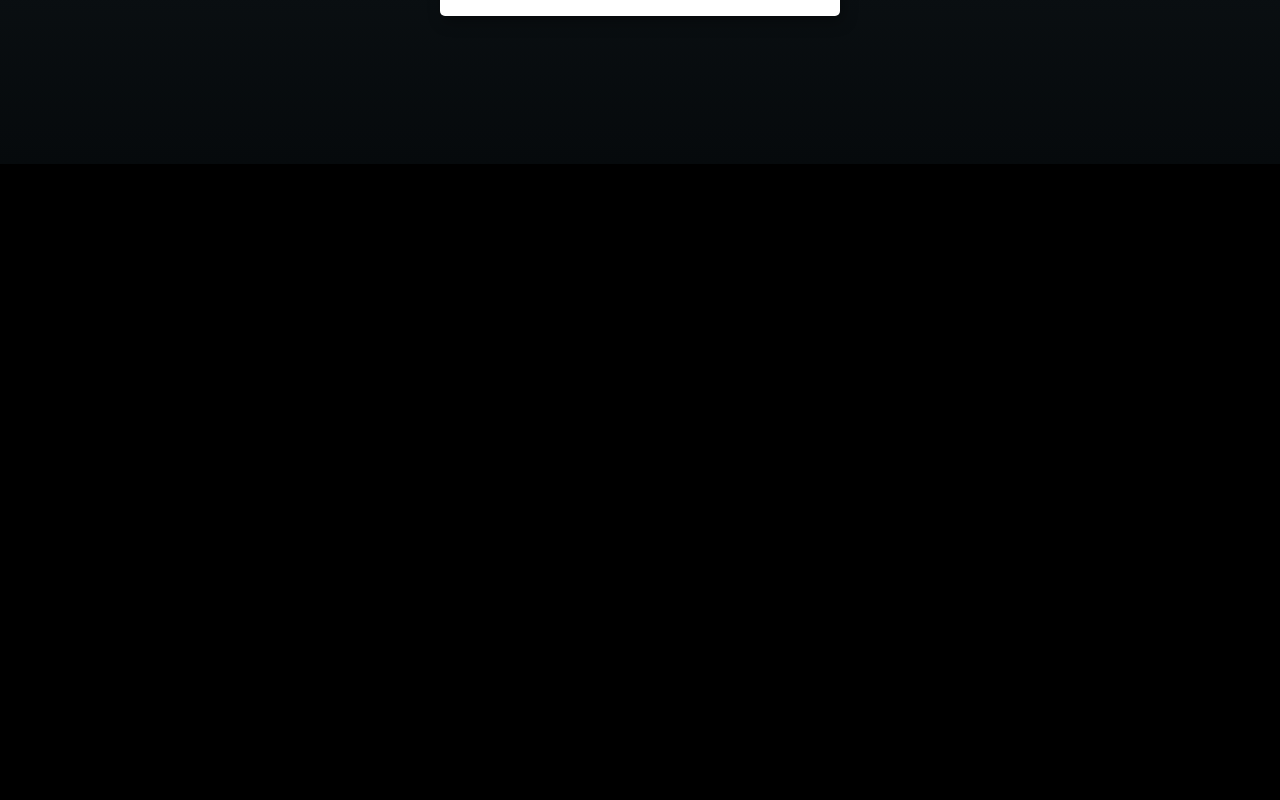
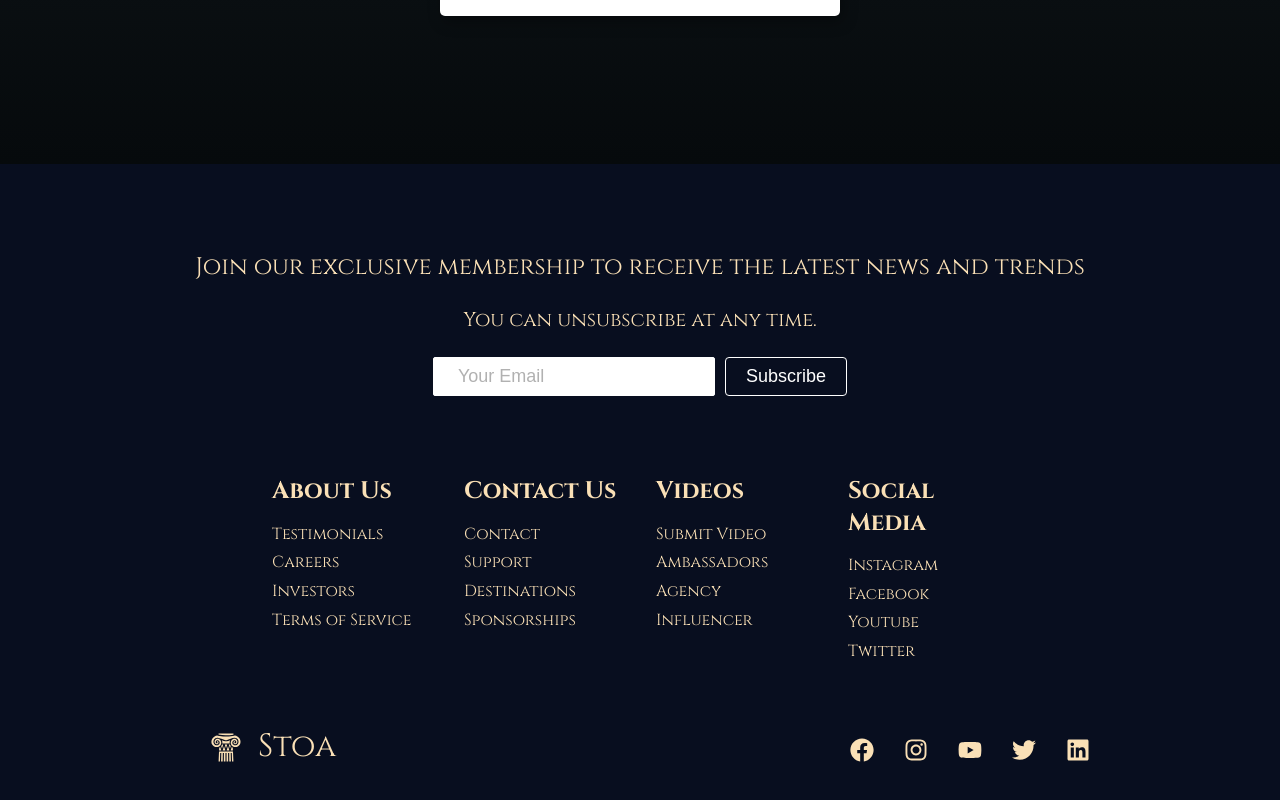
Before and after one commit to mark-johnson-dev/code-RS-app-solution-base, a React (Create React App) app: page / in a window 1280 px wide. Shown: the part 3975-4775 px from the top of the page. Before the commit the page ends 4139 px from the top, so only its background shows below. Built offline with nearby package versions, Linux system fonts and the light colour scheme; a web font is replaced by a local one.

Commit message:
Added new files footer component and styles

```diff
--- a/src/App.js
+++ b/src/App.js
@@ -4,6 +4,7 @@
 import Slider from "./components/Slider";
 import Philosophy from "./components/Philosophy";
 import Hero from "./components/Hero";
+import Footer from "./components/Footer";
 
 function App() {
   return (
@@ -12,6 +13,7 @@
       <Slider />
       <Philosophy />
       <Hero />
+      <Footer />
       <Switch>
         <Route path="/" />
       </Switch>
--- /dev/null
+++ b/src/components/Footer.js
@@ -0,0 +1,127 @@
+import React from "react";
+import "./Footer.scss";
+import { Button } from "./Button";
+import { Link } from "react-router-dom";
+import {
+  FaFacebook,
+  FaInstagram,
+  FaYoutube,
+  FaTwitter,
+  FaLinkedin,
+} from "react-icons/fa";
+import { GiIonicColumn } from "react-icons/gi";
+
+function Footer() {
+  return (
+    <div className="footer-container">
+      <section className="footer-subscription">
+        <p className="footer-subscription-heading">
+          Join our exclusive membership to receive the latest news and trends
+        </p>
+        <p className="footer-subscription-text">
+          You can unsubscribe at any time.
+        </p>
+        <div className="input-areas">
+          <form>
+            <input
+              className="footer-input"
+              name="email"
+              type="email"
+              placeholder="Your Email"
+            />
+            <Button buttonStyle="btn--outline">Subscribe</Button>
+          </form>
+        </div>
+      </section>
+      <div className="footer-links">
+        <div className="footer-link-wrapper">
+          <div className="footer-link-items">
+            <h2>About Us</h2>
+            <Link to="/">Testimonials</Link>
+            <Link to="/">Careers</Link>
+            <Link to="/">Investors</Link>
+            <Link to="/">Terms of Service</Link>
+          </div>
+          <div className="footer-link-items">
+            <h2>Contact Us</h2>
+            <Link to="/">Contact</Link>
+            <Link to="/">Support</Link>
+            <Link to="/">Destinations</Link>
+            <Link to="/">Sponsorships</Link>
+          </div>
+        </div>
+        <div className="footer-link-wrapper">
+          <div className="footer-link-items">
+            <h2>Videos</h2>
+            <Link to="/">Submit Video</Link>
+            <Link to="/">Ambassadors</Link>
+            <Link to="/">Agency</Link>
+            <Link to="/">Influencer</Link>
+          </div>
+          <div className="footer-link-items">
+            <h2>Social Media</h2>
+            <Link to="/">Instagram</Link>
+            <Link to="/">Facebook</Link>
+            <Link to="/">Youtube</Link>
+            <Link to="/">Twitter</Link>
+          </div>
+        </div>
+      </div>
+      <section className="social-media">
+        <div className="social-media-wrap">
+          <div className="footer-logo">
+            <Link to="/" className="social-logo">
+              <GiIonicColumn className="navbar-icon" />
+              Stoa
+            </Link>
+          </div>
+          <small className="website-rights"></small>
+          <div className="social-icons">
+            <Link
+              className="social-icon-link"
+              to="/"
+              target="_blank"
+              aria-label="Facebook"
+            >
+              <FaFacebook />
+            </Link>
+            <Link
+              className="social-icon-link"
+              to="/"
+              target="_blank"
+              aria-label="Instagram"
+            >
+              <FaInstagram />
+            </Link>
+            <Link
+              className="social-icon-link"
+              to="/"
+              target="_blank"
+              aria-label="Youtube"
+            >
+              <FaYoutube />
+            </Link>
+            <Link
+              className="social-icon-link"
+              to="/"
+              target="_blank"
+              aria-label="Twitter"
+            >
+              <FaTwitter />
+            </Link>
+            <Link
+              className="social-icon-link"
+              to="/"
+              target="_blank"
+              aria-label="LinkedIn"
+            >
+              <FaLinkedin />
+            </Link>
+          </div>
+        </div>
+      </section>
+    </div>
+  );
+}
+
+export default Footer;
--- /dev/null
+++ b/src/components/Footer.scss
@@ -0,0 +1,160 @@
+@import "../shared.scss";
+
+.footer-container {
+  background-color: rgb(8, 14, 31);
+  padding: 4rem 0 2rem 0;
+  display: flex;
+  flex-direction: column;
+  justify-content: center;
+  align-items: center;
+}
+
+.footer-subscription {
+  display: flex;
+  flex-direction: column;
+  justify-content: center;
+  align-items: center;
+  text-align: center;
+  margin-bottom: 24px;
+  padding: 24px;
+  color: $primary_color;
+}
+
+.footer-subscription > p {
+  font-family: $primary-font;
+}
+
+.footer-subscription-heading {
+  margin-bottom: 24px;
+  font-size: 24px;
+}
+
+.footer-subscription-text {
+  margin-bottom: 24px;
+  font-size: 20px;
+}
+
+.footer-input {
+  padding: 8px 24px;
+  border-radius: 2px;
+  margin-right: 10px;
+  outline: none;
+  border: none;
+  font-size: 18px;
+  margin-bottom: 16px;
+  border: 1px solid #fff;
+}
+
+.footer-links {
+  width: 100%;
+  max-width: 1000px;
+  display: flex;
+  justify-content: center;
+}
+
+.footer-link-wrapper {
+  display: flex;
+}
+
+.footer-link-items {
+  display: flex;
+  flex-direction: column;
+  align-items: flex-start;
+  margin: 16px;
+  text-align: left;
+  width: 160px;
+  box-sizing: border-box;
+}
+
+.footer-link-items h2 {
+  margin-bottom: 16px;
+}
+
+.footer-link-items > h2 {
+  color: $primary_color;
+}
+
+.footer-link-items a {
+  color: $primary_color;
+  text-decoration: none;
+  margin-bottom: 0.5rem;
+}
+
+.footer-link-items a:hover {
+  color: #e9e9e9;
+  transition: 0.3s ease-out;
+}
+
+.footer-email-form h2 {
+  margin-bottom: 2rem;
+}
+
+.footer-input::placeholder {
+  color: #b1b1b1;
+}
+
+/* Social Icons */
+.social-icon-link {
+  color: $primary_color;
+  font-size: 24px;
+}
+
+.social-media {
+  max-width: 1000px;
+  width: 100%;
+}
+
+.social-media-wrap {
+  display: flex;
+  justify-content: space-between;
+  align-items: center;
+  width: 90%;
+  max-width: 1000px;
+  margin: 40px auto 0 auto;
+}
+
+.social-icons {
+  display: flex;
+  justify-content: space-between;
+  align-items: center;
+  width: 240px;
+}
+
+.social-logo {
+  color: $primary_color;
+  justify-self: start;
+  margin-left: 20px;
+  cursor: pointer;
+  text-decoration: none;
+  font-size: 2rem;
+  display: flex;
+  align-items: center;
+  margin-bottom: 16px;
+}
+
+.website-rights {
+  color: $primary_color;
+  margin-bottom: 16px;
+}
+
+@media screen and (max-width: 820px) {
+  .footer-links {
+    padding-top: 2rem;
+  }
+
+  .footer-input {
+    width: 100%;
+  }
+
+  button {
+    width: 100%;
+  }
+
+  .footer-link-wrapper {
+    flex-direction: column;
+  }
+
+  .social-media-wrap {
+    flex-direction: column;
+  }
+}
--- a/src/components/Slider.js
+++ b/src/components/Slider.js
@@ -23,7 +23,7 @@
   useEffect(() => {
     let slider = setInterval(() => {
       setIndex(index + 1);
-    }, 50000);
+    }, 77500);
     return () => clearInterval(slider);
   }, [index]);
 
```
